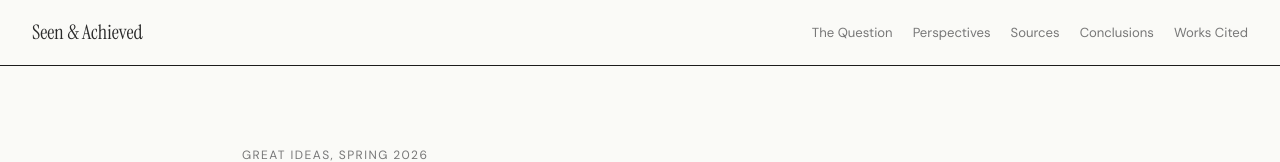
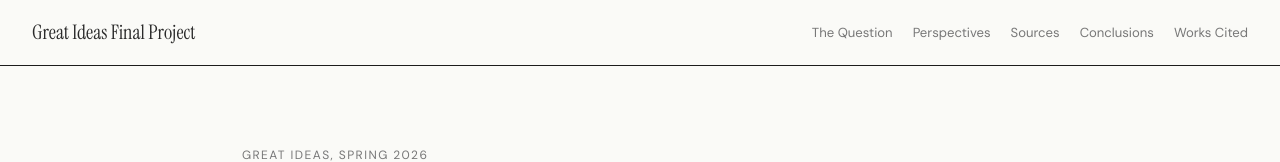
Before and after one commit to jliu41333-coder/GRID-Project-FINAL, a plain HTML site: page index.html in a window 1280 px wide. Shown: the top 162 px of the page. Drawn offline with Linux system fonts and the light colour scheme.

Commit message:
Update index.html

```diff
--- a/index.html
+++ b/index.html
@@ -3,7 +3,7 @@
 <head>
 <meta charset="UTF-8">
 <meta name="viewport" content="width=device-width, initial-scale=1.0">
-<title>Seen & Achieved</title>
+<title>Great Ideas Final Project</title>
 <link href="https://fonts.googleapis.com/css2?family=Instrument+Serif:ital@0;1&family=DM+Sans:wght@400;500&display=swap" rel="stylesheet">
 <style>
 *{margin:0;padding:0;box-sizing:border-box}
@@ -105,7 +105,7 @@ footer{background:var(--dark);border-top:1px solid rgba(255,255,255,0.07);paddin
 <body>
 
 <nav>
-  <div class="nav-logo">Seen & Achieved</div>
+  <div class="nav-logo">Great Ideas Final Project</div>
   <ul class="nav-links">
     <li><a href="#question">The Question</a></li>
     <li><a href="#perspectives">Perspectives</a></li>
@@ -335,7 +335,7 @@ footer{background:var(--dark);border-top:1px solid rgba(255,255,255,0.07);paddin
   </div>
 </div>
 
-<footer>Seen and Achieved &nbsp;/&nbsp; James Liu and Sebastian Maher &nbsp;/&nbsp; Great Ideas, Spring 2026</footer>
+<footer>Great Ideas Final Project &nbsp;/&nbsp; James Liu and Sebastian Maher &nbsp;/&nbsp; Great Ideas, Spring 2026</footer>
 
 <script>
 function togglePersp(el){
```
